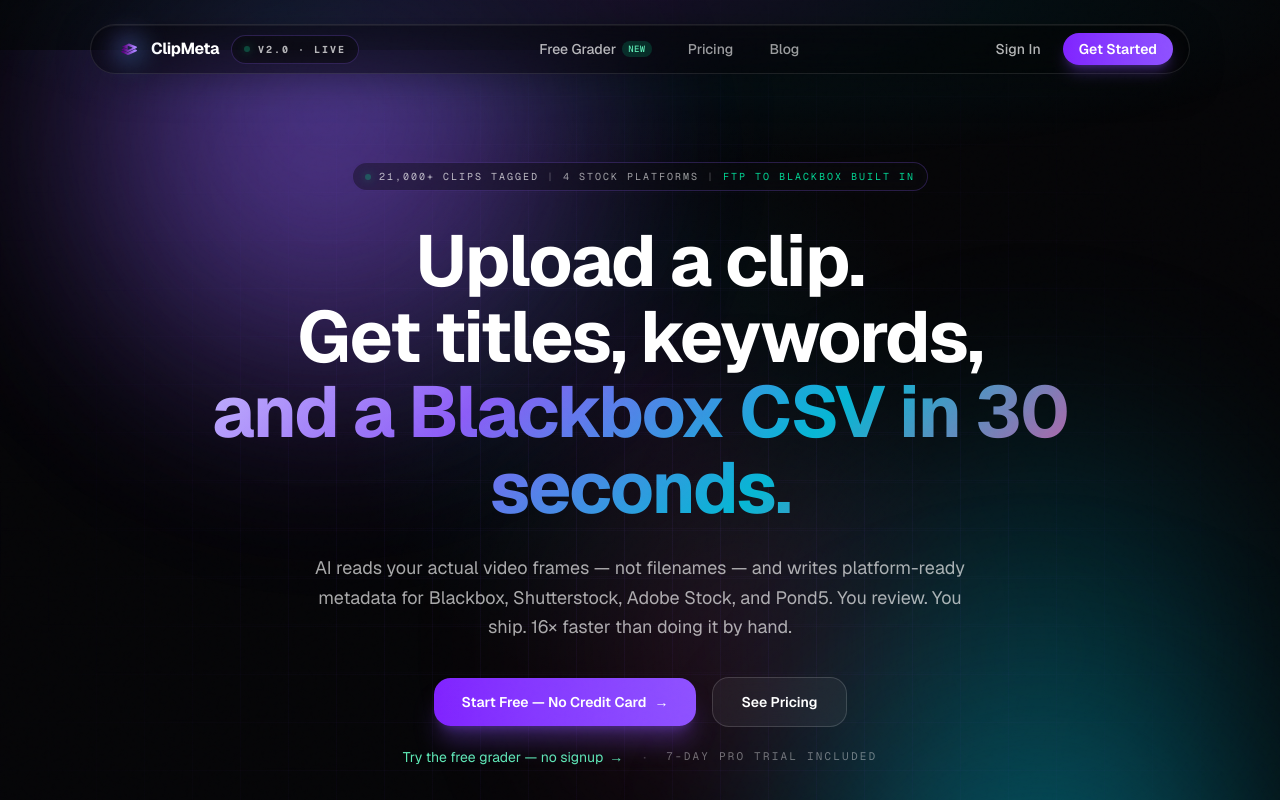
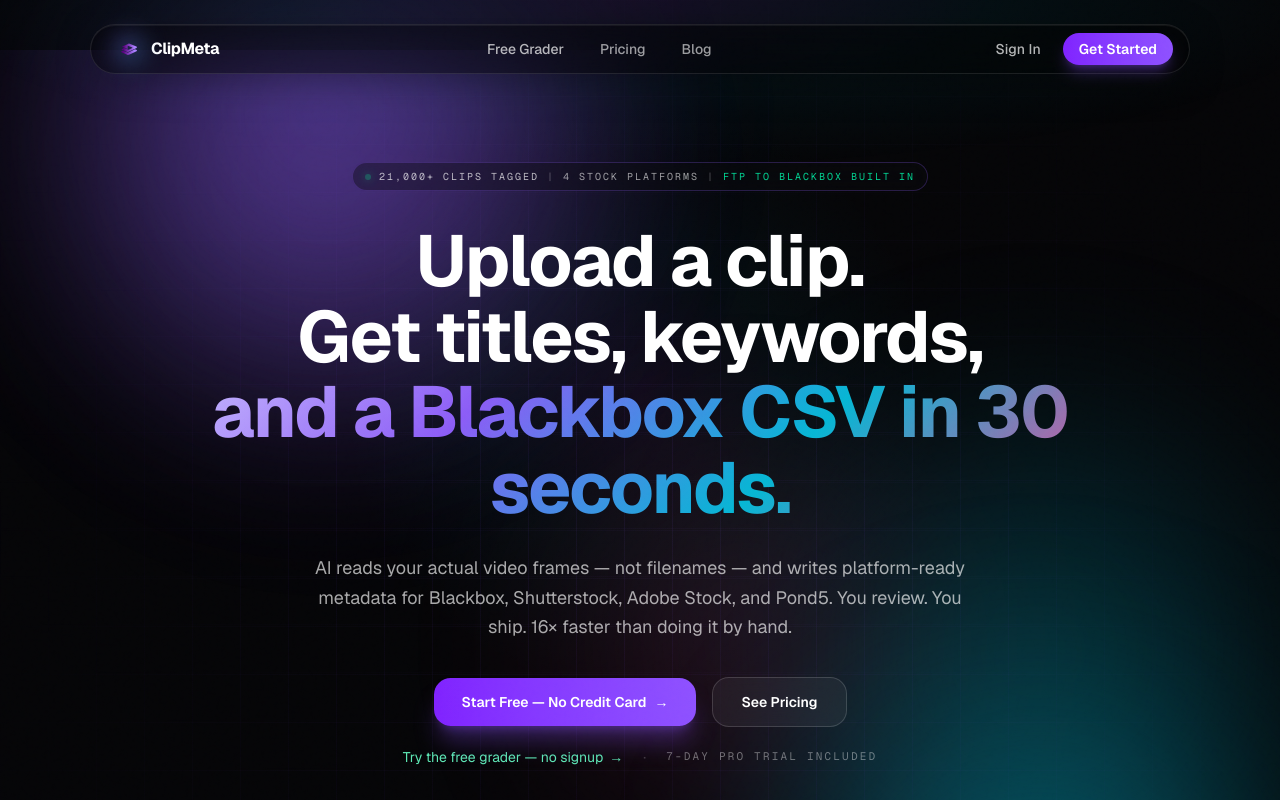
Before and after one commit to TerryBotDoOver/clipmeta, a Next.js app: page / in a window 1280 px wide. Shown: the top 800 px of the page. Built offline with nearby package versions, Linux system fonts and the light colour scheme; no server answers.

Commit message:
Remove marketing status badges

```diff
--- a/src/app/blog/page.tsx
+++ b/src/app/blog/page.tsx
@@ -111,7 +111,6 @@ export default function BlogPage() {
 
       {/* Header */}
       <section className="mx-auto max-w-5xl px-6 py-16 text-center md:py-24">
-        <p className="hud-chip mx-auto mb-4 inline-flex">BLOG · FIELD NOTES</p>
         <h1 className="text-4xl font-bold tracking-tight text-white sm:text-5xl md:text-6xl">
           Guides for <span className="gradient-text">stock footage contributors.</span>
         </h1>
--- a/src/components/landing/FlightDeckShell.tsx
+++ b/src/components/landing/FlightDeckShell.tsx
@@ -17,10 +17,8 @@ import { createSupabaseBrowserClient } from "@/lib/supabase-browser";
  */
 export function FlightDeckShell({
   children,
-  hideNavChip = false,
 }: {
   children: React.ReactNode;
-  hideNavChip?: boolean;
 }) {
   const [authState, setAuthState] = useState<"loading" | "signed-in" | "signed-out">("loading");
 
@@ -87,21 +85,13 @@ export function FlightDeckShell({
               <img src="/logo-icon.svg" className="relative h-6 w-6" alt="ClipMeta" />
             </div>
             <span className="tracking-tight">ClipMeta</span>
-            {!hideNavChip && (
-              <span className="hud-chip ml-1 hidden lg:inline-flex">v2.0 · LIVE</span>
-            )}
           </Link>
           <div className="hidden items-center gap-1 sm:flex">
             <Link
               href="/tools/metadata-grader"
               className="group relative rounded-full px-4 py-1.5 text-sm font-medium text-white/70 transition hover:bg-white/5 hover:text-white"
             >
-              <span className="inline-flex items-center gap-1.5">
-                Free Grader
-                <span className="rounded-full bg-emerald-500/20 px-1.5 py-0.5 font-mono text-[9px] uppercase tracking-wider text-emerald-300">
-                  New
-                </span>
-              </span>
+              Free Grader
             </Link>
             <Link
               href="/pricing"
```
